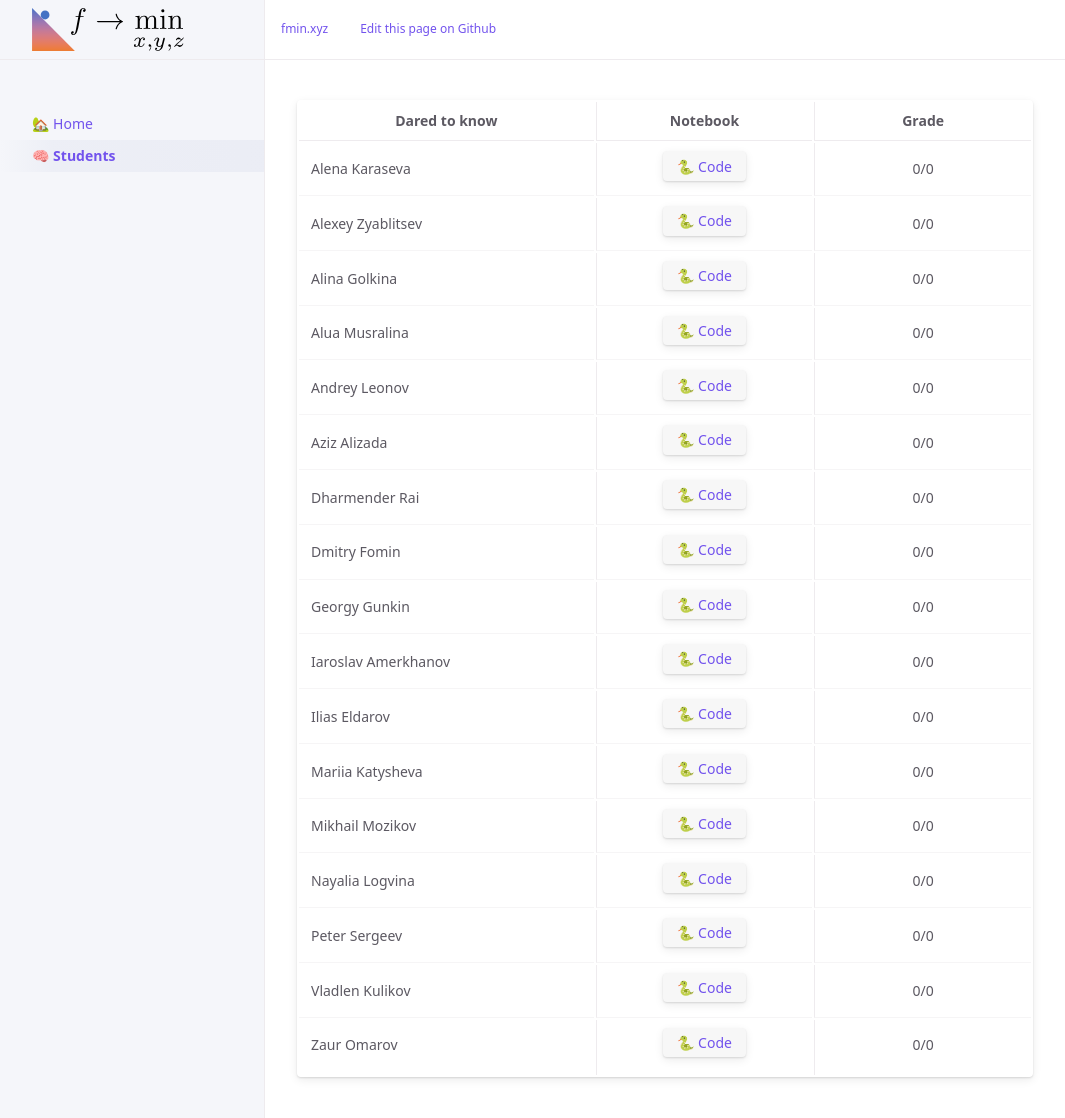
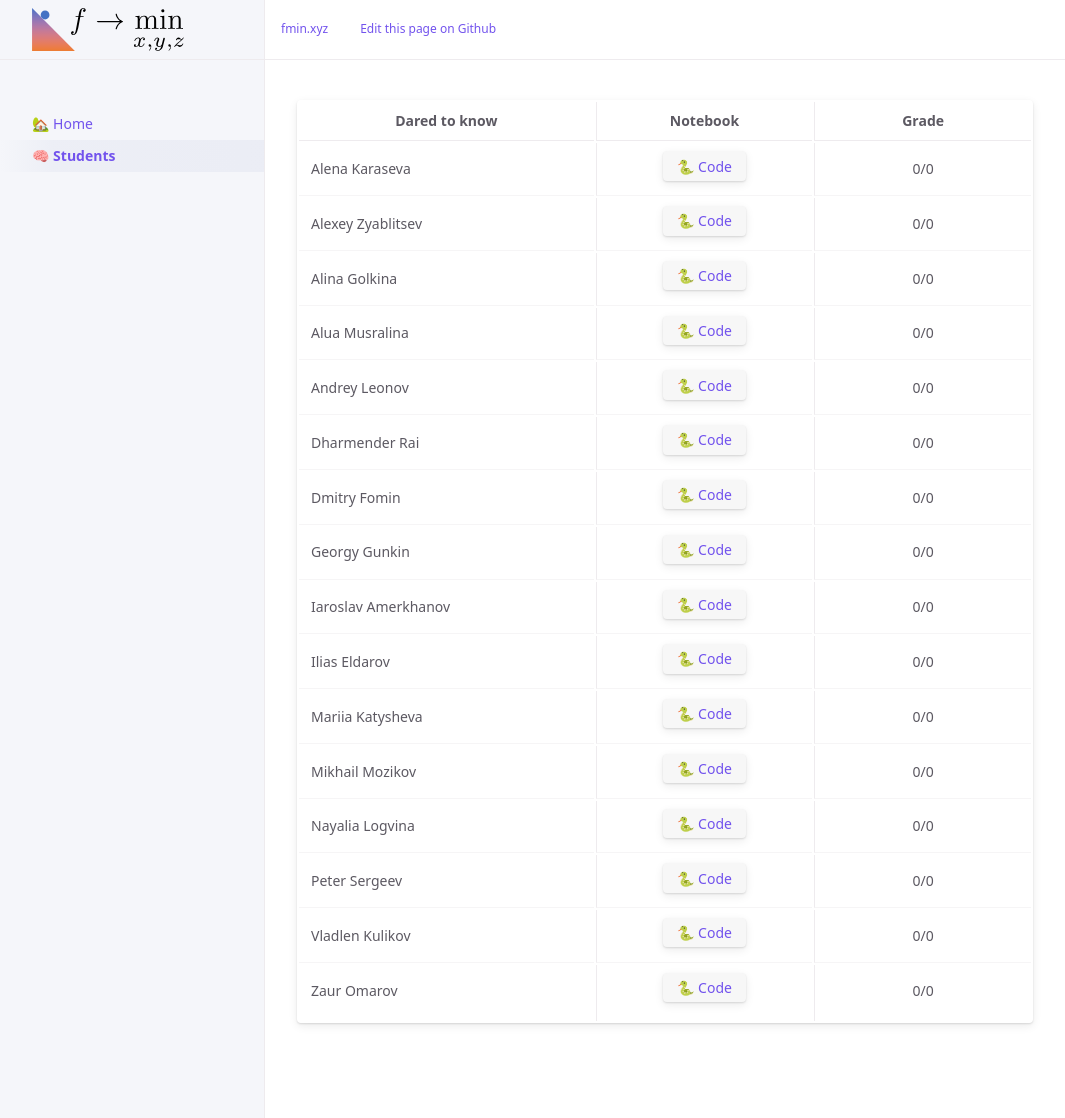
Before and after one commit to MerkulovDaniil/msai22, a Jekyll site: the page built from students.md, in a window 1280 px wide and 1133 px high. Shown: the top 1118 px of the window, without its empty margins (107-1172 px from the left). Built offline with Jekyll 4.4.1, drawn with Linux system fonts in a browser that asks for light colours; our own code applies the rules of GitHub Pages for plain Markdown files; a script that is not in the unit is left out.

Commit message:
Update students.md

```diff
--- a/students.md
+++ b/students.md
@@ -10,7 +10,6 @@ permalink: /students
 | Alina Golkina   | [🐍 Code](https://colab.research.google.com/drive/1hHjK-XzjtJ_DzPy0KN9aOMliSAz1y2ts?usp=sharing){: .btn } | 0/0 |
 | Alua Musralina   | [🐍 Code](https://colab.research.google.com/drive/1dPw1jyOF3Cap7RGh4jNvQQg8G84DdT6y?usp=sharing){: .btn } | 0/0 |
 | Andrey Leonov   | [🐍 Code](https://colab.research.google.com/drive/1db3i5vXyajO6xaoKok-uBoi8sdY4qa3N?usp=sharing){: .btn } | 0/0 |
-| Aziz Alizada   | [🐍 Code](https://colab.research.google.com/drive/1XN_tSARSaWvkE_azcOCZllpMISP0ZMb8?usp=sharing){: .btn } | 0/0 |
 | Dharmender Rai   | [🐍 Code](https://colab.research.google.com/drive/15C9S3TVza2GLefHdGFFmfiCPg4SLUzbh?usp=sharing){: .btn } | 0/0 |
 | Dmitry Fomin   | [🐍 Code](https://colab.research.google.com/drive/1jUjffQJ2Bz4wMBQjAxGvVfo1rrujS9-a?usp=sharing){: .btn } | 0/0 |
 | Georgy Gunkin   | [🐍 Code](https://colab.research.google.com/drive/1Yb7_KAuAhrQpjsnjUOCM_XRhTP9vEKqw?usp=sharing){: .btn } | 0/0 |
```
